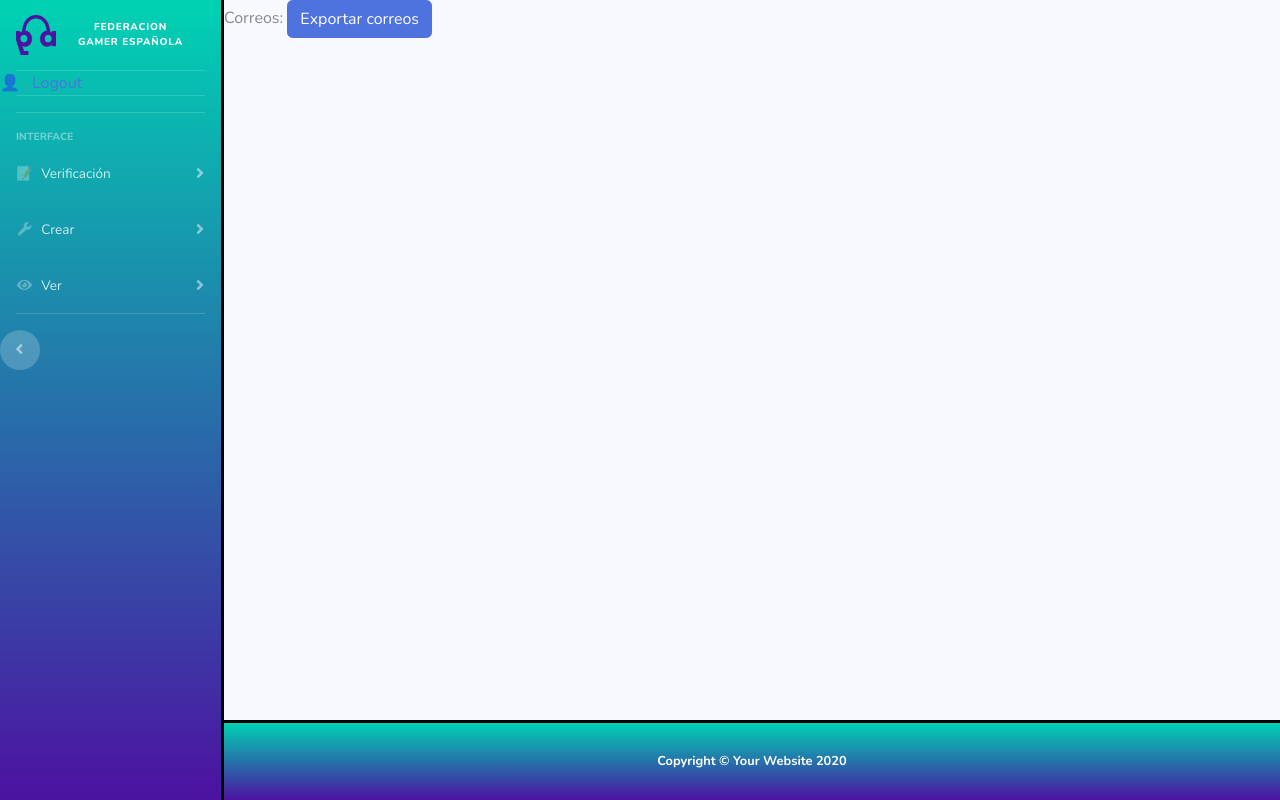
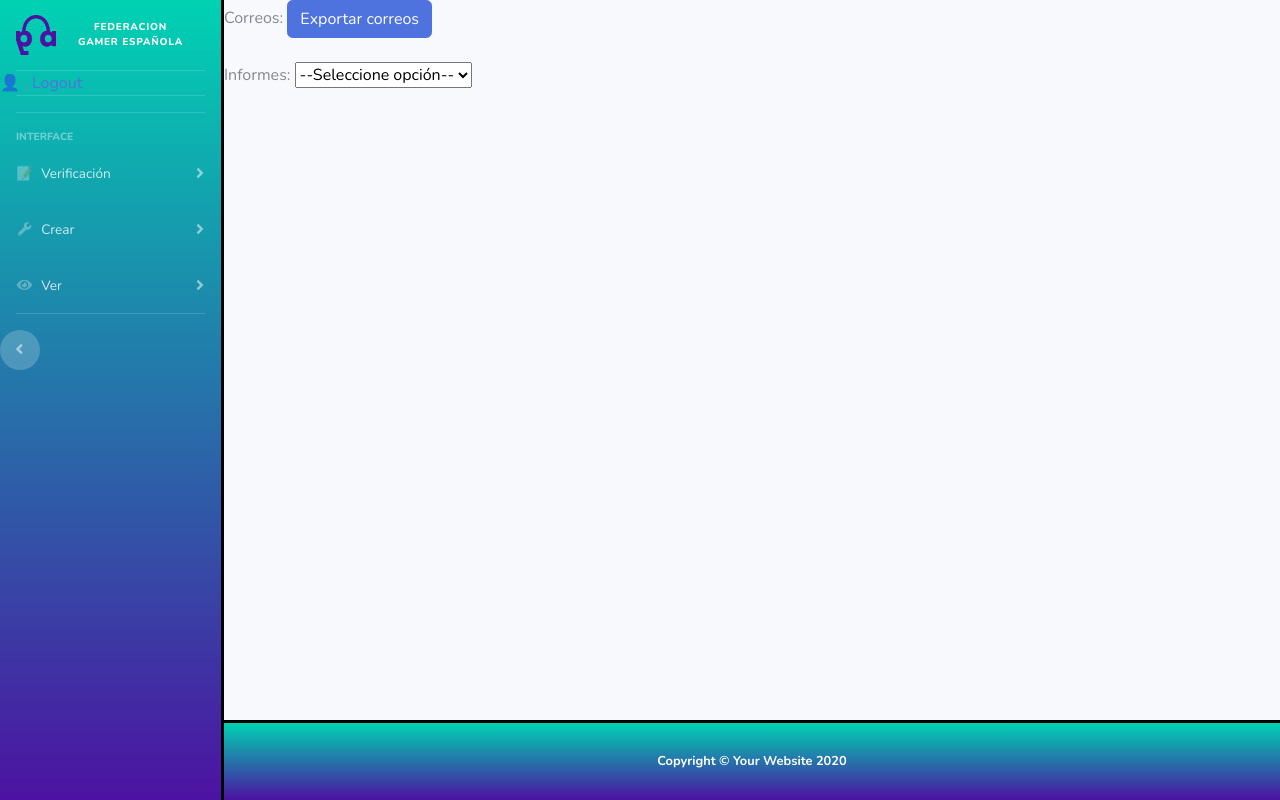
Before and after one commit to MiguelAngelRuizFuentes/ProyectoGrupal, a Symfony app: template templates/main/mostrarCorreos.html.twig in a window 1280 px wide. Run offline with Twig, Linux system fonts and the light colour scheme; the template is opened without the code that fills it, so the values that code supplies are empty; some libraries are stand-ins or nearby versions.

Commit message:
Informes por opciones

```diff
--- a/templates/main/mostrarCorreos.html.twig
+++ b/templates/main/mostrarCorreos.html.twig
@@ -8,6 +8,21 @@ Correos:
     <li>{{ user.email }}</li>
 {% endfor %}
 <button class="btn btn-primary" onClick="exportarCorreos();">Exportar correos</button>
+
+<br>
+<br>
+Informes:
+<select id="informe" name="informes">
+    <option value="" selected>--Seleccione opción--</option>
+    <option value="municipio">Municipio</option>
+    <option value="provincia">Localidad</option>
+    <option value="gustos">Gustos</option>
+    <option value="notificaciones">Recibir notificaciones</option>
+</select>
+
+<ul id="informesLista">
+
+</ul>
 
 <script>
     function exportarCorreos() {
@@ -29,5 +44,23 @@ Correos:
             error: fail
         });
     }
+
+    // Informes al hacer change en el select:
+    $("#informe").change(function() {
+        $.ajax({
+            type: "GET",
+            url: "/informes",
+            data: {'informe': $(this).val()},
+            success: function(data) {
+                console.log(data);
+                for (var i = 0; i < data.length; i++){
+                    $("informesLista").append("<li>"+ data[i].nombre +"</li>");
+                }
+            },
+            error: function()  {
+                alert("Fallo al conseguir los informes por " + $(this).val());
+            }
+        });
+    });
 </script>
 {% endblock %}
```
Also changed, not shown: src/Controller/MainController.php (+20 -0 lines).
